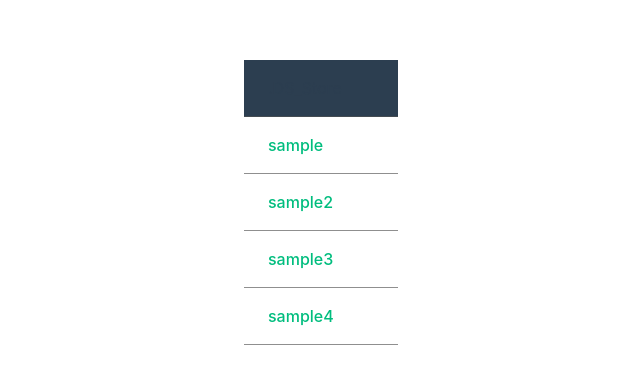
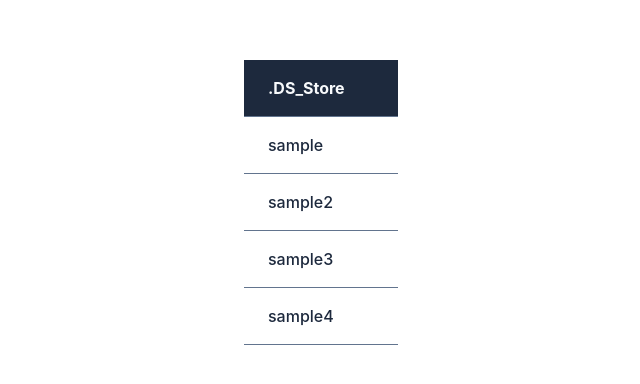
Before and after one commit to baptiste-roullin/multi-p5-editor, a Vue app: page / in a window 1280 px wide. Shown: the part 198-582 px from the top of the page, without its empty margins (96-736 px from the left). Built offline with nearby package versions, Linux system fonts and the light colour scheme.

Commit message:
css tweaks

```diff
--- a/src/App.vue
+++ b/src/App.vue
@@ -31,10 +31,6 @@ body {
   overflow: hidden;
 }
 
-.logo {
-  display: block;
-  margin: 0 auto 2rem;
-}
 
 nav {
   width: 100%;
@@ -46,23 +42,27 @@ nav {
 }
 
 nav a.router-link-exact-active {
-  color: var(--color-text);
-  font-weight: normal;
-  background: var(--vt-c-indigo);
+  color: var(--color-slate-50);
+  font-weight: 700;
+  background-color: var(--color-slate-800);
 }
 
-nav a.router-link-exact-active:hover {
-  background-color: transparent;
+nav a:hover {
+  background-color: var(--color-slate-300);
+  color: var(--color-slate-800);
 }
 
+
 nav a {
+  text-decoration: none;
+  color: var(--color-slate-800);
+  transition: 0.4s;
   width: 100%;
   font-weight: 500;
   display: inline-block;
   padding: 1rem 1.5rem;
-  ;
   word-wrap: anywhere;
-  border-bottom: var(--vt-c-divider-dark-1) 1px solid;
+  border-bottom: var(--color-slate-500) 1px solid;
 }
 
 @media (min-width: 1024px) {
--- a/src/assets/main.css
+++ b/src/assets/main.css
@@ -1,25 +1,37 @@
-@import './base.css';
+@import './vars.css';
+
+body {
+  min-height: 100vh;
+  color: var(--color-text);
+  background: var(--color-background);
+  transition:
+    color 0.5s,
+    background-color 0.5s;
+  line-height: 1.6;
+  font-family:
+    Inter,
+    -apple-system,
+    BlinkMacSystemFont,
+    'Segoe UI',
+    Roboto,
+    Oxygen,
+    Ubuntu,
+    Cantarell,
+    'Fira Sans',
+    'Droid Sans',
+    'Helvetica Neue',
+    sans-serif;
+  font-size: 15px;
+  text-rendering: optimizeLegibility;
+  -webkit-font-smoothing: antialiased;
+  -moz-osx-font-smoothing: grayscale;
+}
 
 #app {
   max-width: none;
   margin: 0 auto;
-  //padding: 2rem;
-
-  font-weight: normal;
 }
 
-a,
-.green {
-  text-decoration: none;
-  color: hsla(160, 100%, 37%, 1);
-  transition: 0.4s;
-}
-
-@media (hover: hover) {
-  a:hover {
-    background-color: hsla(160, 100%, 37%, 0.2);
-  }
-}
 
 @media (min-width: 1024px) {
   body {
@@ -30,6 +42,13 @@ a,
   #app {
     display: grid;
     grid-template-columns: 1fr 1fr;
-    //padding: 0 2rem;
   }
 }
+
+*,
+*::before,
+*::after {
+  box-sizing: border-box;
+  margin: 0;
+  font-weight: normal;
+}
--- a/src/assets/base.css
+++ b/src/assets/vars.css
@@ -1,5 +1,20 @@
 /* color palette from <https://github.com/vuejs/theme> */
 :root {
+
+
+  --color-slate-50: oklch(0.984 0.003 247.858);
+  --color-slate-100: oklch(0.968 0.007 247.896);
+  --color-slate-200: oklch(0.929 0.013 255.508);
+  --color-slate-300: oklch(0.869 0.022 252.894);
+  --color-slate-400: oklch(0.704 0.04 256.788);
+  --color-slate-500: oklch(0.554 0.046 257.417);
+  --color-slate-600: oklch(0.446 0.043 257.281);
+  --color-slate-700: oklch(0.372 0.044 257.287);
+  --color-slate-800: oklch(0.279 0.041 260.031);
+  --color-slate-900: oklch(0.208 0.042 265.755);
+  --color-slate-950: oklch(0.129 0.042 264.695);
+
+
   --vt-c-white: #ffffff;
   --vt-c-white-soft: #f8f8f8;
   --vt-c-white-mute: #f2f2f2;
@@ -21,7 +36,7 @@
   --vt-c-text-dark-2: rgba(235, 235, 235, 0.64);
 }
 
-/* semantic color variables for this project */
+/* semantic color variables for this project
 :root {
   --color-background: var(--vt-c-white);
   --color-background-soft: var(--vt-c-white-soft);
@@ -50,37 +65,5 @@
   }
 }
 
-*,
-*::before,
-*::after {
-  box-sizing: border-box;
-  margin: 0;
-  font-weight: normal;
-}
 
-body {
-  min-height: 100vh;
-  color: var(--color-text);
-  background: var(--color-background);
-  transition:
-    color 0.5s,
-    background-color 0.5s;
-  line-height: 1.6;
-  font-family:
-    Inter,
-    -apple-system,
-    BlinkMacSystemFont,
-    'Segoe UI',
-    Roboto,
-    Oxygen,
-    Ubuntu,
-    Cantarell,
-    'Fira Sans',
-    'Droid Sans',
-    'Helvetica Neue',
-    sans-serif;
-  font-size: 15px;
-  text-rendering: optimizeLegibility;
-  -webkit-font-smoothing: antialiased;
-  -moz-osx-font-smoothing: grayscale;
-}
+*/
```
